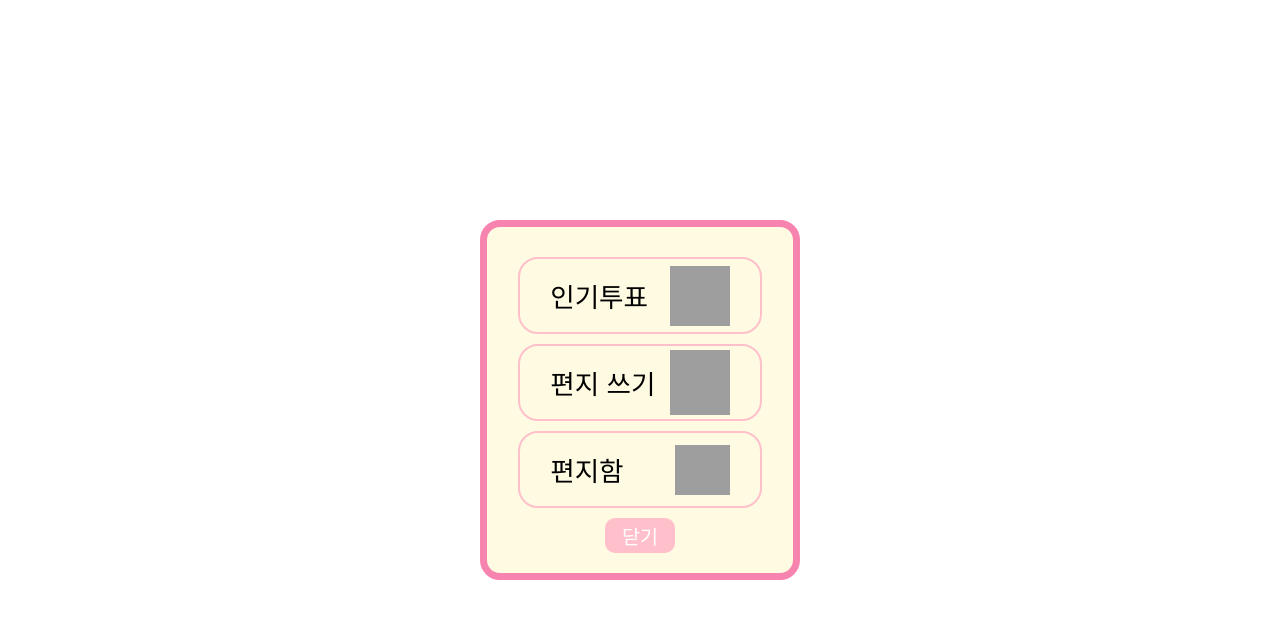
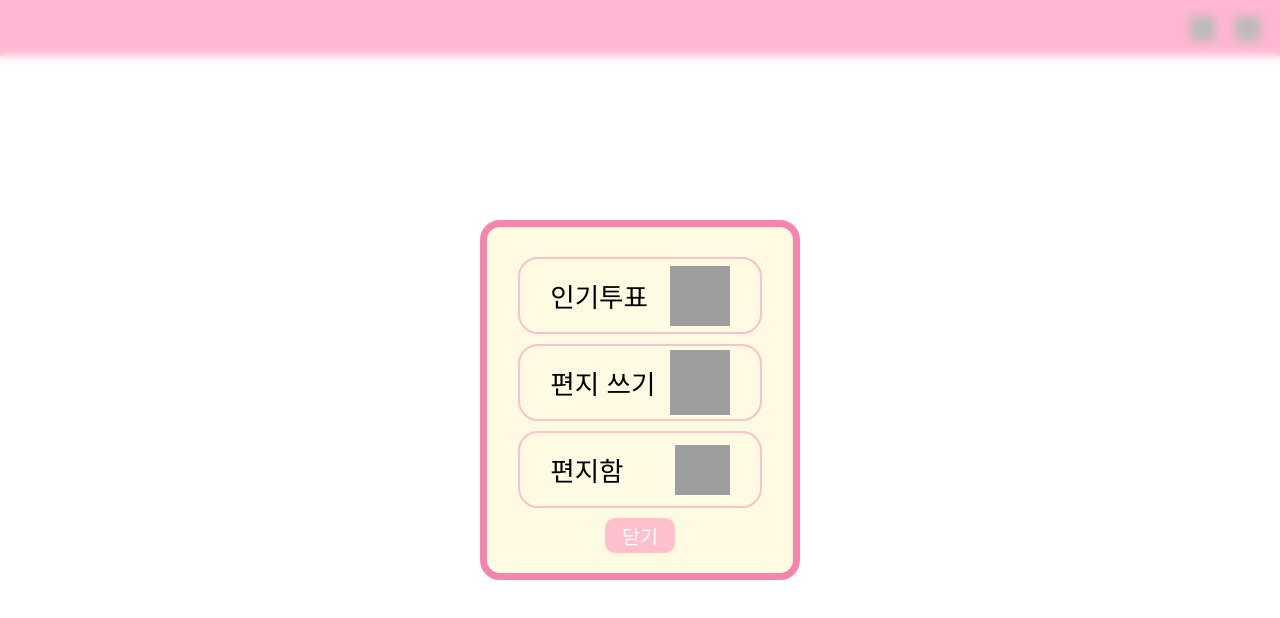
Before and after one commit to h-164/ebong, a Next.js app in the folder ebong/: page / in a window 1280 px wide. Shown: the top 618 px of the page. Built offline with nearby package versions, Linux system fonts and the light colour scheme; grey boxes are pictures that could not be loaded; a web font is replaced by a local one.

Commit message:
feat : 헤더 #20

```diff
--- /dev/null
+++ b/ebong/src/app/component/Header/Header.tsx
@@ -0,0 +1,27 @@
+"use client";
+
+import { HeaderContainer } from "./header.styled";
+import Image from "next/image";
+import { useRouter } from "next/navigation";
+
+export const Header = () => {
+  const { push: navigate } = useRouter();
+
+  return (
+    <HeaderContainer>
+      <Image
+        src="https://drive.google.com/uc?export=view&id=1ReLAqA-159E18Ja-viSKzyqYdkQ2Jx9r"
+        alt="sideBarIcon"
+        width={25}
+        height={25}
+      />
+      <Image
+        src="https://drive.google.com/uc?export=view&id=1Q-irLAlcERMXlcGZJ_RlP110b8vA1Ln0"
+        alt="homeIcon"
+        width={25}
+        height={25}
+        onClick={() => navigate("/")}
+      />
+    </HeaderContainer>
+  );
+};
--- /dev/null
+++ b/ebong/src/app/component/Header/header.styled.ts
@@ -0,0 +1,16 @@
+import styled from 'styled-components';
+
+export const HeaderContainer = styled.div`
+  width:100%;
+  height:7vh;
+  display:flex;
+  justify-content:flex-end;
+  gap:20px;
+  align-items:center;
+  padding-right:20px;
+  position: fixed;
+  top: 0;
+  left: 0;
+  z-index: 50;
+  background-color:#ff97bf;
+`;
--- a/ebong/src/app/component/SideBar/sideBar.styled.ts
+++ b/ebong/src/app/component/SideBar/sideBar.styled.ts
@@ -43,6 +43,8 @@ export const SideBarButton = styled.div`
   border: solid 2px pink;
   cursor:pointer;
 
+
+@media (hover: hover) and (pointer: fine) {
   &:hover {
     background-color: white;
   }
@@ -50,6 +52,7 @@ export const SideBarButton = styled.div`
   &:active {
     background-color: lightgray;
   }
+}
 `
 
 export const CloseButton = styled.div`
@@ -64,6 +67,7 @@ export const CloseButton = styled.div`
   color:white;
   cursor:pointer;
 
+  @media (hover: hover) and (pointer: fine) {
   &:hover {
     background-color:#f684af;
   }
@@ -71,4 +75,5 @@ export const CloseButton = styled.div`
   &:active {
     background-color: lightgray;
   }
+}
 `
--- a/ebong/src/app/component/VoteProfileList/VoteProfileList.tsx
+++ b/ebong/src/app/component/VoteProfileList/VoteProfileList.tsx
@@ -23,6 +23,7 @@ import {
   VoteIconContainer,
 } from "./VotePage.styled";
 import { VoteButton } from "../VoteButton/VoteButton";
+import { Header } from "../Header/Header";
 
 interface Profile {
   _id: string;
@@ -151,6 +152,7 @@ export const VoteProfileList = () => {
           leftButtonMessage="확인"
         />
       </ResultContainer>
+      <Header />
     </VotePageContainer>
   );
 };
--- a/ebong/src/app/letterList/page.tsx
+++ b/ebong/src/app/letterList/page.tsx
@@ -5,6 +5,7 @@ import {
   QueryClient,
   dehydrate,
 } from "@tanstack/react-query";
+import { Header } from "../component/Header/Header";
 
 export default async function LetterListPage() {
   const queryClient = new QueryClient();
@@ -17,6 +18,7 @@ export default async function LetterListPage() {
   return (
     <HydrationBoundary state={dehydrate(queryClient)}>
       <LetterList />
+      <Header />
     </HydrationBoundary>
   );
 }
--- a/ebong/src/app/page.tsx
+++ b/ebong/src/app/page.tsx
@@ -2,12 +2,14 @@
 
 import { SideBar } from "./component/SideBar/SideBar";
 import { useSideBar } from "./component/SideBar/sidebar.hooks";
+import { Header } from "./component/Header/Header";
 
 export default function Home() {
   const { isSideBarOpen, openSideBar, closeSideBar } = useSideBar();
 
   return (
     <>
+      <Header></Header>
       <SideBar isSideBarOpen={isSideBarOpen} closeSideBar={closeSideBar} />
     </>
   );
--- a/ebong/src/app/writeLetter/page.tsx
+++ b/ebong/src/app/writeLetter/page.tsx
@@ -22,6 +22,7 @@ import { useRouter } from "next/navigation";
 import { SharedModal } from "../component/SharedModal/SharedModal";
 import { useModal } from "../component/SharedModal/sharedModal.hooks";
 import { useWriteLetter } from "./writeLetter.hooks";
+import { Header } from "../component/Header/Header";
 
 export default function WriteLetter() {
   const [letter, setLetter] = useState({
@@ -149,6 +150,7 @@ export default function WriteLetter() {
         leftButton={true}
         leftButtonMessage="확인"
       />
+      <Header />
     </WriteLetterPageContainer>
   );
 }
```
